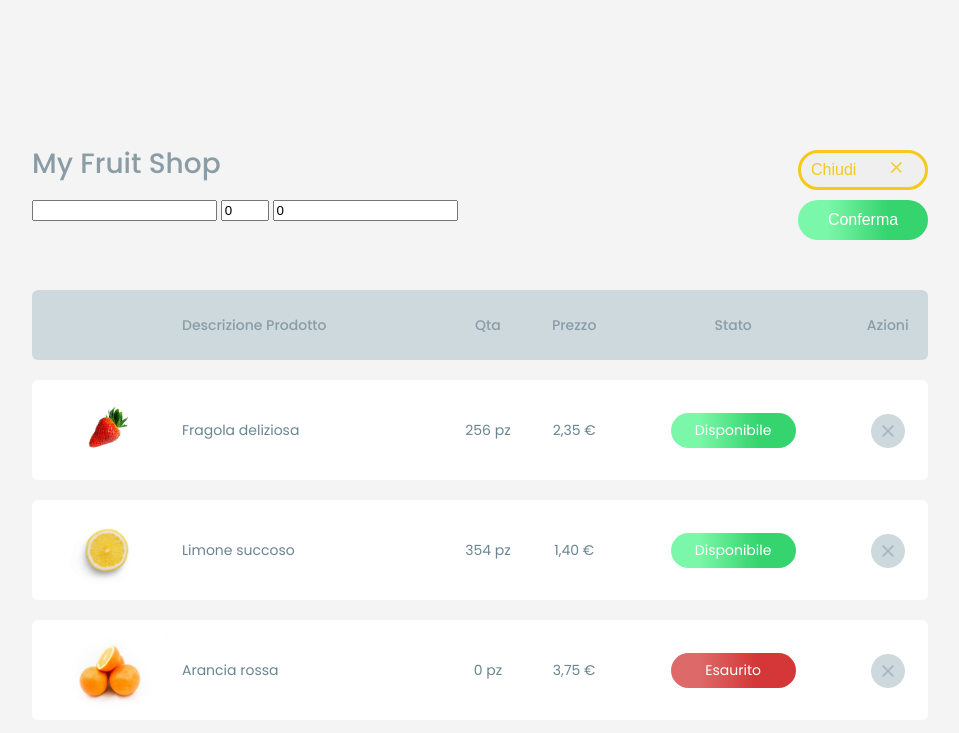
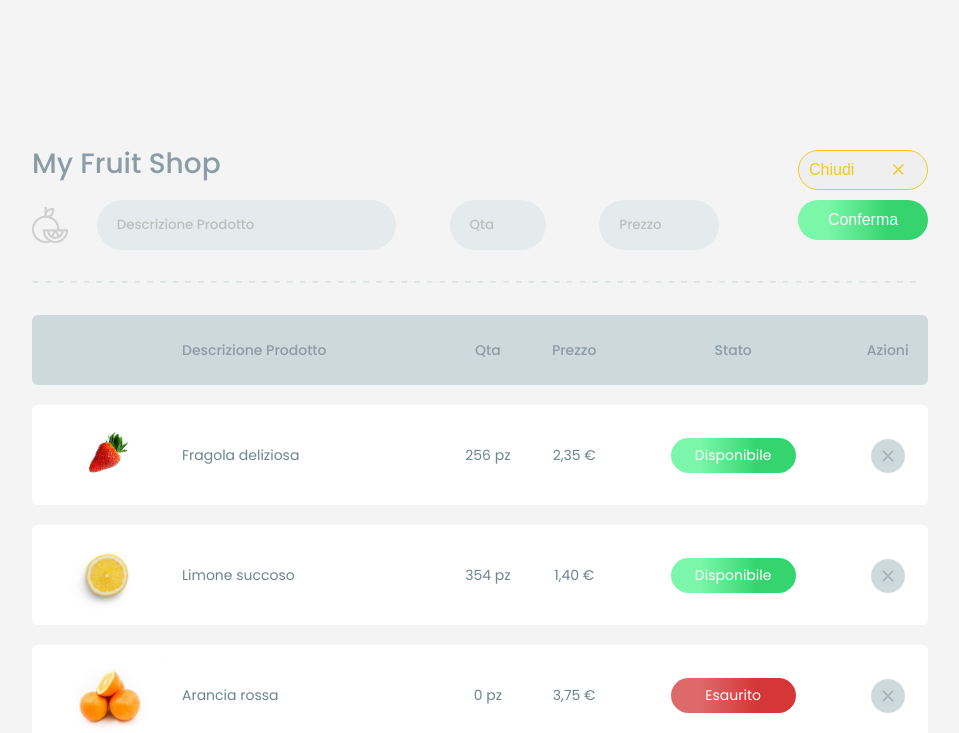
Before and after one commit to 0d1n92/nautes, a plain HTML site: page 2/index.html in a window 1280 px wide. Both pictures are taken after a click on the button "Aggiungi". Shown: the top 733 px of the page, without its empty margins (160-1119 px from the left). Drawn offline with nearby package versions, Linux system fonts and the light colour scheme.

Commit message:
linea tratteggiata

```diff
--- a/1/css/main.css
+++ b/1/css/main.css
@@ -115,11 +115,6 @@ button.delete img {
   vertical-align: middle;
 }
 
-button.delete:hover {
-  border: 2px solid red;
-  border-radius: 50%;
-}
-
 /*animation*/
 .item {
   transition: transform 0.8s;
--- a/2/css/main.css
+++ b/2/css/main.css
@@ -9,7 +9,7 @@ body {
 }
 
 body {
- font-size: 14px;
+  font-size: 14px;
   font-family: 'Poppins', sans-serif;
   font-weight: 400;
   background: url("../images/bg.png") no-repeat center center fixed;
@@ -33,7 +33,22 @@ body {
 #header {
   position: relative;
   margin-top: 150px;
-  margin-bottom: 20px;
+}
+
+ #dashed_linea {
+  margin-top: 25px;
+  display: block;
+  border: 0;
+  width: 100%;
+  height: 20px;
+  overflow: hidden;
+  margin-block-end: 0;
+}
+
+ #dashed_linea::after{
+content:"-------------------------------------------------------------------------------------------------------------------------------------------------------";
+ color:#ced9de;
+letter-spacing: 5px;
 }
 
  #header_left > * {
@@ -48,6 +63,8 @@ body {
   float: right;
 }
 
+/* button */
+
 #container_btn_form {
   height: 100px;
   display: flex;
@@ -56,7 +73,6 @@ body {
 }
 
 #add_btn, #close_btn, #submit_btn {
-
   display: flex;
   align-items: center;
   justify-content: center;
@@ -64,13 +80,12 @@ body {
   padding: 0 10px;
   line-height: 40px;
   border-style: solid;
-  border-width: 3px;
+  border-width: 1px;
   border-radius: 20px;
   width: 130px;
   text-align: center;
   font-weight: 500;
   font-size: 16px;
-
 
 }
 
@@ -94,7 +109,6 @@ body {
 }
 
 #add_btn {
-
   border:0;
   background: rgb(247,235,122);
   color: white;
@@ -102,10 +116,42 @@ body {
   background: linear-gradient(90deg, rgba(247,235,122,1) 23%, rgba(233,170,0,1) 69%);
 }
 
-/* #close_btn > img, #add_btn > img {
-  margin-left: 10px;
-} */
+/* button-CLOSE */
 
+/* input form */
+
+
+#container_input img {
+  vertical-align: middle;
+}
+
+#container_input input {
+  font-weight: 500;
+  font-family: 'Poppins', sans-serif;
+  background-color: #e5eaed;
+  height: 50px;
+  border-radius: 25px;
+  border: 0;
+  margin: 0 25px;
+  padding: 0 20px;
+}
+
+#currency-field, #quatity {
+  padding: 0 30px;
+}
+
+#currency-field {
+  width: 120px;
+}
+
+#container_input input::placeholder {
+  color: rgba(137, 156, 136, 0.5);
+}
+
+#container_input input:focus-visible {
+  outline: none;
+}
+ /* input-form close */
 
 #title_table {
   align-self: flex-start;
@@ -194,17 +240,24 @@ button.delete img {
   vertical-align: middle;
 }
 
-button.delete:hover {
-  border: 2px solid red;
-  border-radius: 50%;
+/*animation*/
+
+.slide-fade-enter-active {
+  transition: all .8s ease-in;
+}
+.slide-fade-leave-active {
+  transition: all .8s ease-out;
+}
+.slide-fade-enter, .slide-fade-leave-to
+ {
+  opacity: 0;
 }
 
-/*animation*/
-.item {
+#add_btn, #close_btn, #submit_btn,.item {
   transition: transform 0.8s;
 }
 
-.item:hover {
+ #add_btn:hover, #close_btn:hover, #submit_btn:hover,.item:hover {
    transform: scale(1.05);
   -webkit-box-shadow: 0px 0px 19px 15px rgba(0,0,0,0.1);
   box-shadow: 0px 0px 9px 5px rgba(0,0,0,0.1);
--- a/2/index.html
+++ b/2/index.html
@@ -23,12 +23,18 @@
       <div id="header_left">
 
         <h1 id="title_table">My Fruit Shop</h1>
-        <div id="container_input" v-show="showAddInput" >
-          <input v-model="description" type="text" name="" id="">
-          <input v-model="qty" type="number" id="quantity" name="quantity" min="0" max="5">
-          <input  v-model="price" type="text" name="currency-field" id="currency-field" pattern="^\$\d{1,3}(,\d{3})*(\.\d+)?$" value=""
-            data-type="currency">
-        </div>
+        <transition name="slide-fade">
+          <div v_if="showAddInput" id="container_input" v-show="showAddInput" >
+
+              <img src="images/icons/fruit-placeholder.png" alt="fruits img">
+              <input v-model="description" type="text" name="description_input" id="description_input" placeholder="Descrizione Prodotto">
+
+              <input v-model="qty" type="number" id="quantity" name="quantity" min="0" max="5" placeholder="Qta">
+
+              <input  v-model="price" type="text" name="currency-field" id="currency-field" pattern="^\$\d{1,3}(,\d{3})*(\.\d+)?$"
+                data-type="currency" placeholder="Prezzo" >
+          </div>
+        </transition>
 
       </div>
 
@@ -44,8 +50,8 @@
         </div>
 
       </div>
-
     </div>
+    <hr id="dashed_linea" v-show="showAddInput">
     <!-- header close-->
 
     <table id="table_fruit">
--- a/2/js/main.js
+++ b/2/js/main.js
@@ -2,6 +2,7 @@
 const app = new Vue({
   el: '#app',
   data: {
+
     fruits: [
       {
         description:"Fragola deliziosa",
@@ -41,9 +42,9 @@ const app = new Vue({
 
     description:null,
 
-    qty: 0,
+    qty: null,
 
-    price: 0,
+    price: null,
 
   },
 
@@ -64,7 +65,7 @@ const app = new Vue({
 
     addItem: function () {
 
-      const newItem= {
+      const newItem = {
 
         description: this.description,
         img: "images/icons/fruit-placeholder.png",
```
